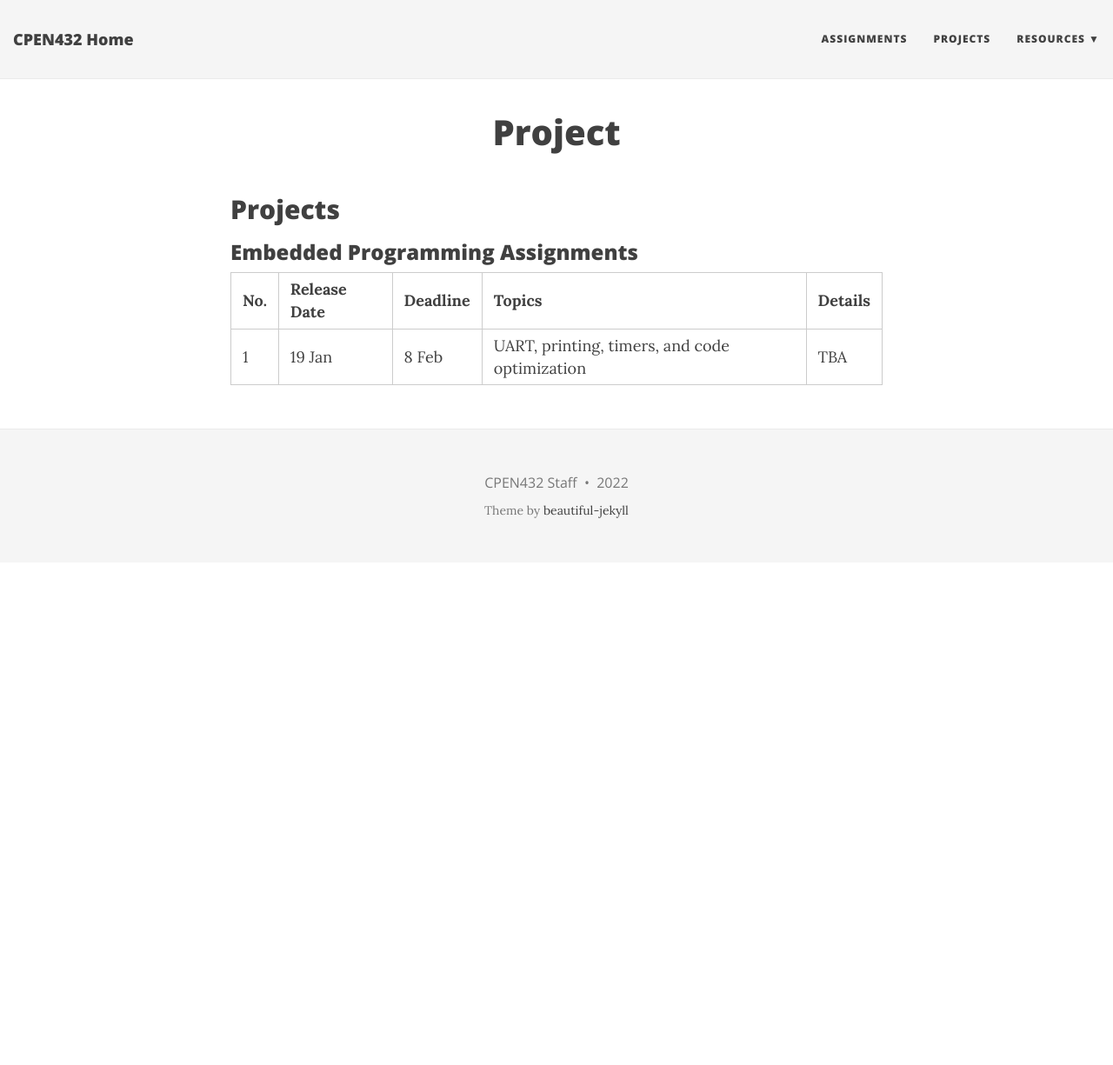
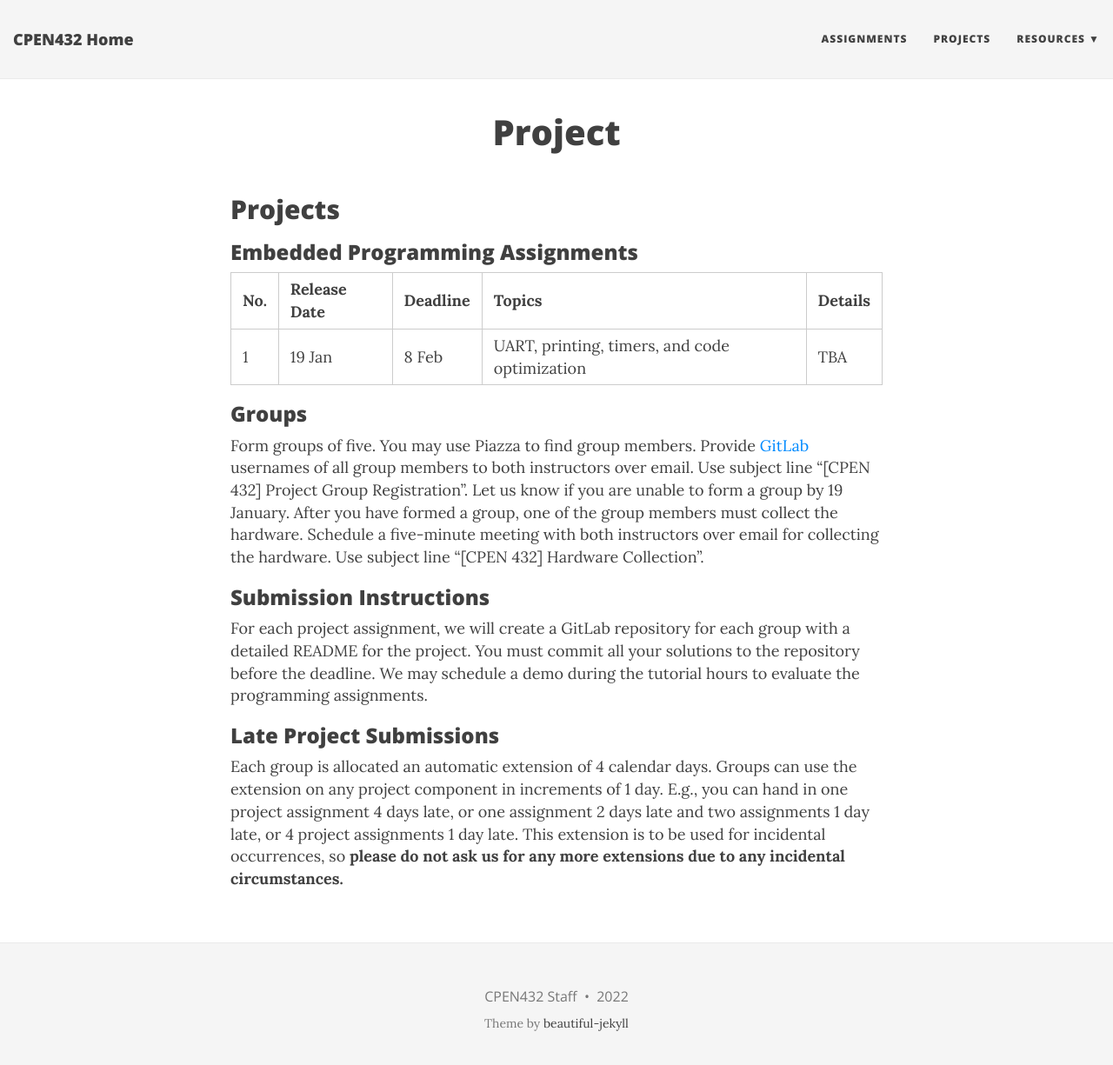
Before and after one commit to CPEN432/cpen432.github.io, a Jekyll site: the page built from projects.md, in a window 1280 px wide and 1237 px high. Shown: the top 1225 px of the window at 87% size. Built offline with Jekyll 4.4.1, drawn with Linux system fonts in a browser that asks for light colours; nearby versions of some CDN libraries.

Commit message:
Update projects.md

```diff
--- a/projects.md
+++ b/projects.md
@@ -11,3 +11,15 @@ title: Project
 |  1  | 19 Jan | 8 Feb | UART, printing, timers, and code optimization | TBA |
 
 <!-- [README](https://gitlab.com/cpen432-wt2-2021-2022/p1/release/-/blob/main/README.md) | -->
+
+### Groups
+
+Form groups of five. You may use Piazza to find group members. Provide [GitLab](https://gitlab.com/) usernames of all group members to both instructors over email. Use subject line “[CPEN 432] Project Group Registration”. Let us know if you are unable to form a group by 19 January. After you have formed a group, one of the group members must collect the hardware. Schedule a five-minute meeting with both instructors over email for collecting the hardware. Use subject line “[CPEN 432] Hardware Collection”.
+
+### Submission Instructions
+
+For each project assignment, we will create a GitLab repository for each group with a detailed README for the project. You must commit all your solutions to the repository before the deadline. We may schedule a demo during the tutorial hours to evaluate the programming assignments.
+
+### Late Project Submissions
+
+Each group is allocated an automatic extension of 4 calendar days. Groups can use the extension on any project component in increments of 1 day. E.g., you can hand in one project assignment 4 days late, or one assignment 2 days late and two assignments 1 day late, or 4 project assignments 1 day late. This extension is to be used for incidental occurrences, so **please do not ask us for any more extensions due to any incidental circumstances.**
```
